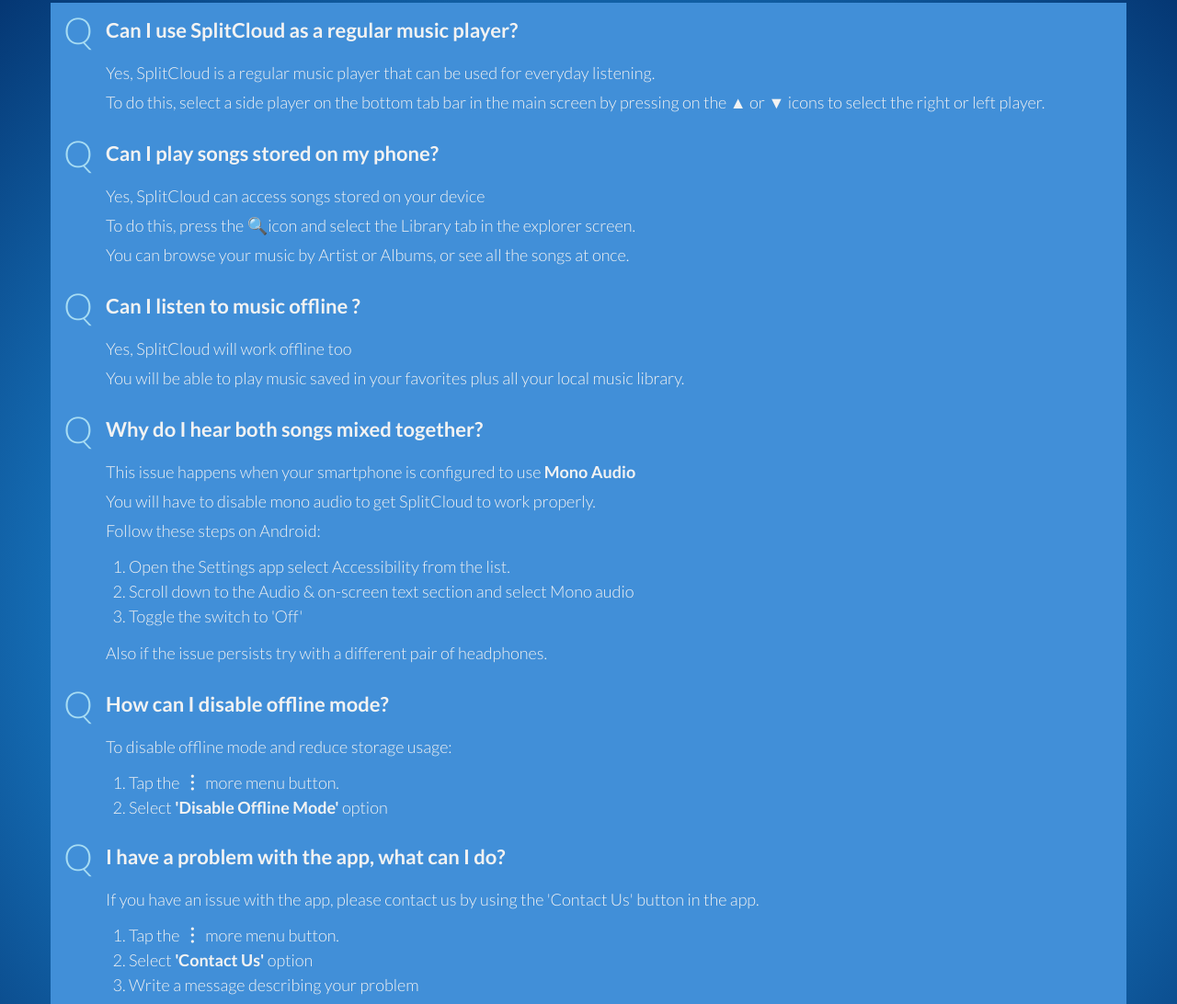
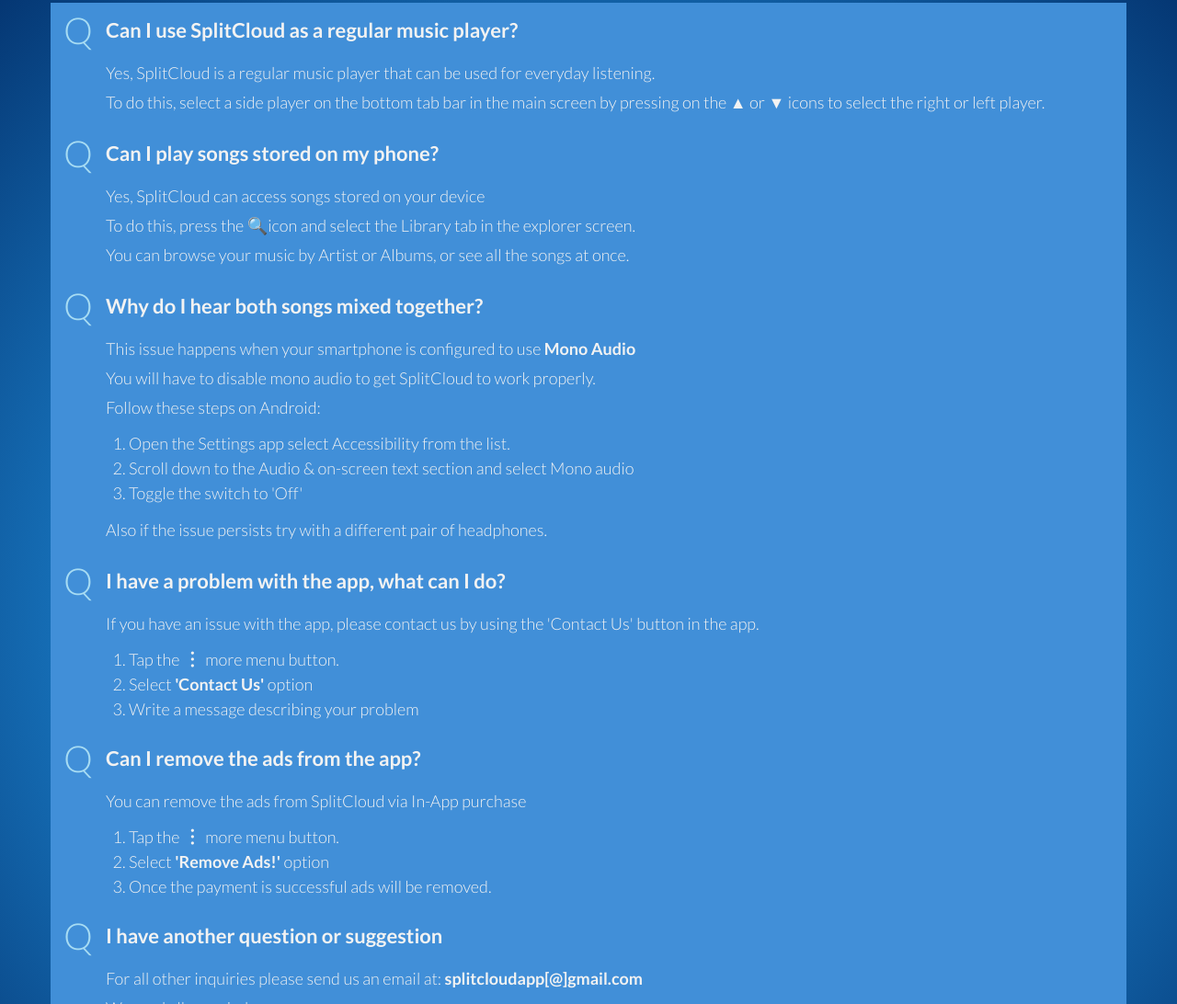
Before and after one commit to egm0121/www.splitcloud-app.com, a website: page src/faq.html in a window 1280 px wide. Shown: the part 387-1479 px from the top of the page at 92% size. Drawn offline with Linux system fonts and the light colour scheme.

Commit message:
update to site and faq

```diff
--- a/src/faq.html
+++ b/src/faq.html
@@ -104,11 +104,7 @@
                   To do this, press the 🔍icon and select the Library tab in the explorer screen.<br>
                   You can browse your music by Artist or Albums, or see all the songs at once.
                 </p>
-                <div><span>Q</span><div class='desc'><h4>Can I listen to music offline ?</h4></div></div>
-                <p>
-                  Yes, SplitCloud will work offline too<br>
-                  You will be able to play music saved in your favorites plus all your local music library.
-                </p>
+
                 <div><span>Q</span><div class='desc'><h4>Why do I hear both songs mixed together?</h4></div></div>
                 <p>
                   This issue happens when your smartphone is configured to use <b>Mono Audio</b><br>
@@ -127,16 +123,6 @@
                   </ol>
                 </p>
                 <p>Also if the issue persists try with a different pair of headphones.</p>
-                <div><span>Q</span><div class='desc'><h4>How can I disable offline mode?</h4></div></div>
-                <p>To disable offline mode and reduce storage usage:</p>
-                <ol>
-                  <li>
-                    Tap the  <span class="more-menu">...</span> more menu button.
-                  </li>
-                  <li>
-                    Select <b>'Disable Offline Mode'</b> option
-                  </li>
-                </ol>
                 <div><span>Q</span><div class='desc'><h4>I have a problem with the app, what can I do?</h4></div></div>
                 <p>If you have an issue with the app, please contact us by using the 'Contact Us' button in the app.</p>
                 <ol>
```
Also changed, not shown: src/index.html (+0 -1 lines), src/playlist_feature.html (+0 -1 lines).
